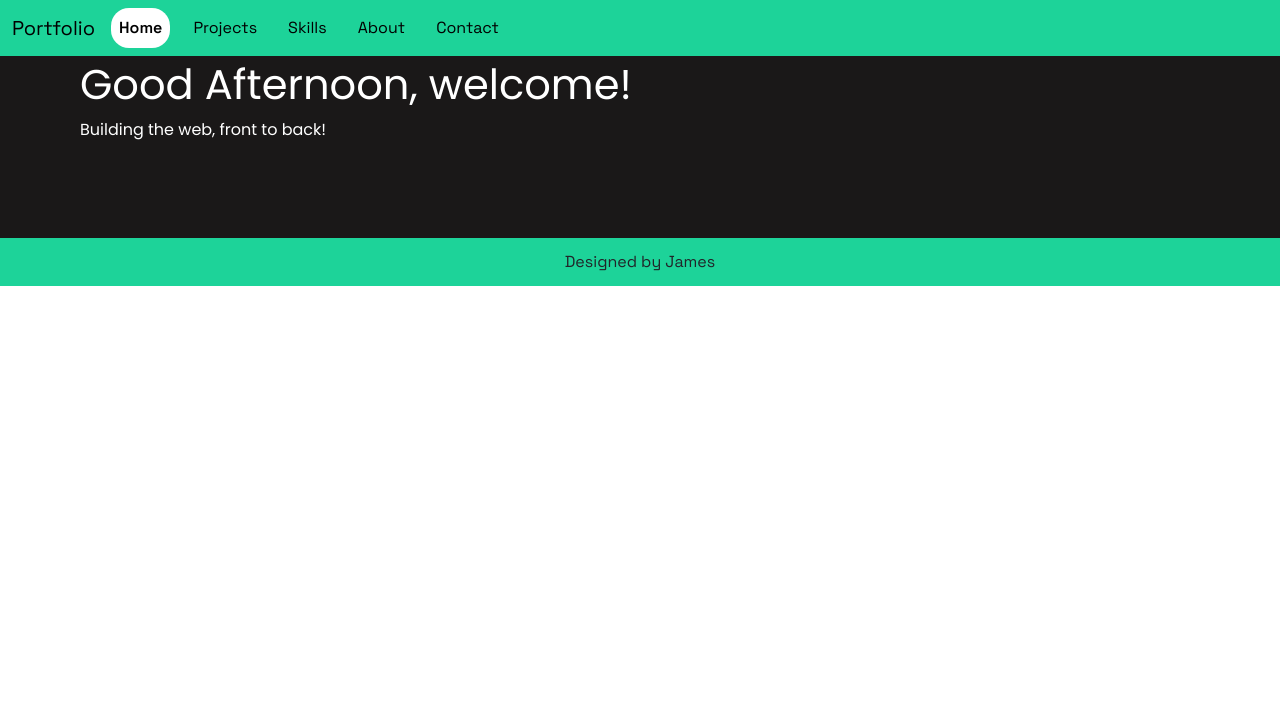
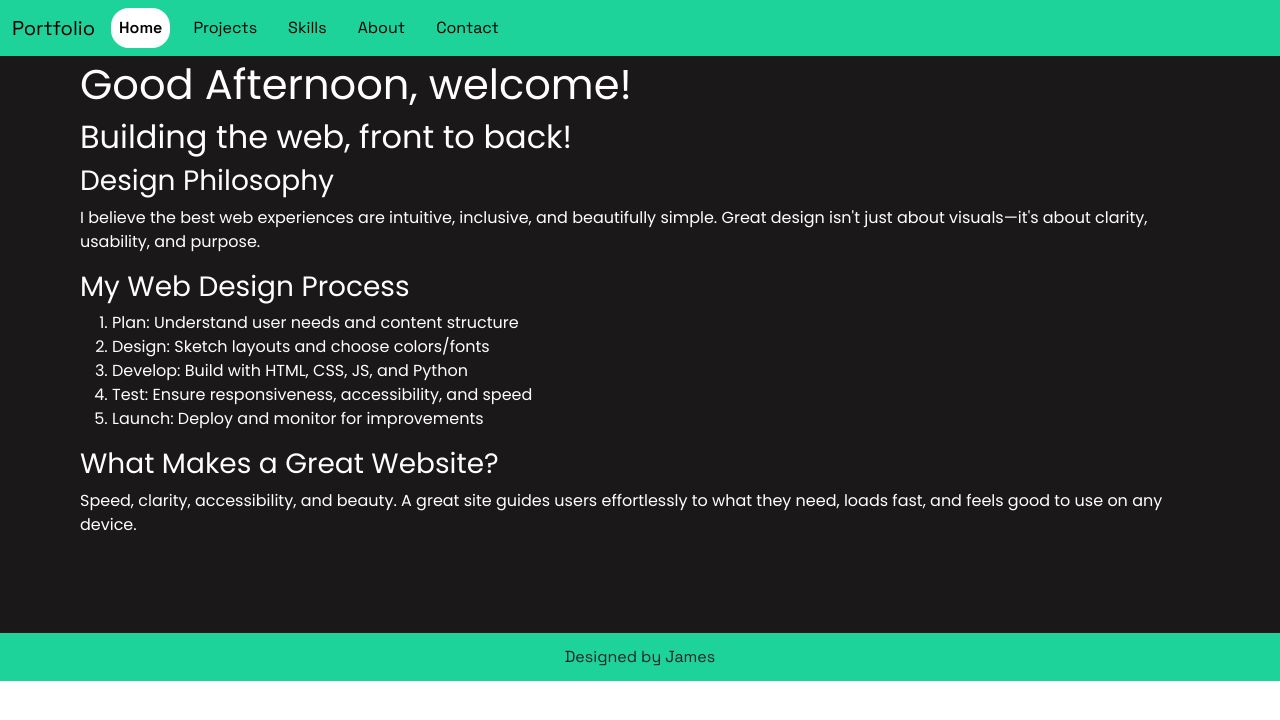
Before and after one commit to james-fitz86/portfolio, a Flask app: page / in a window 1280 px wide. Shown: the top 720 px of the page. Run offline with Flask 3, Linux system fonts and the light colour scheme.

Commit message:
added containers for CSS

```diff
--- a/templates/about.html
+++ b/templates/about.html
@@ -10,6 +10,7 @@
 
 {% block main %}
   <section id="main-content" role="main" aria-labelledby="about-heading">
+    <div class="content-container">
       <h1 id="about-heading" aria-labelledby="about-heading">About</h1>
       <p tabindex="0" aria-label="Introduction and course enrollment">
         After gaining valuable experience across several industries and roles, I
@@ -35,5 +36,6 @@
         project, or ensuring a feature is both functional and user-friendly. I'm
         excited to keep learning, keep building, and continue growing as a developer.
       </p>
+  </div>
   </section>
 {% endblock %}
--- a/templates/contact.html
+++ b/templates/contact.html
@@ -10,6 +10,7 @@
 {% block main %}
     <section id="main-content" role="main" aria-label="Contact form to get in touch with the developer">
         <h3>If you'd like to get in touch, please use the contact form below—I look forward to hearing from you.</h3>
+        <div class="content-container">
             <div class="container">
                 <div class="row justify-content-center">
                     <div class="col-md-8 col-lg-6">
@@ -41,6 +42,7 @@
                     </div>
                 </div>
             </div>
+        </div>
     </section>
 {% endblock %}
 
--- a/templates/index.html
+++ b/templates/index.html
@@ -8,6 +8,29 @@
 {% block title %}Home{% endblock %}
 
 {% block main %}
-        <h1 id="greeting-heading" aria-labelledby="greeting-heading">{{ greeting }}, welcome!</h1>
-        <p id="main-content" tabindex="0">Building the web, front to back!</p>
-     {% endblock %}
+        <div class="content-container">
+                <section>
+                <h1 id="greeting-heading" aria-labelledby="greeting-heading">{{ greeting }}, welcome!</h1>
+                <h2 id="main-content" tabindex="0">Building the web, front to back!</h2>
+        </section>
+
+        <section>
+                <h3>Design Philosophy</h3>
+                <p>I believe the best web experiences are intuitive, inclusive, and beautifully simple. Great design isn't just about visuals—it's about clarity, usability, and purpose.</p>
+              </section>
+              <section >
+                <h3>My Web Design Process</h3>
+                <ol>
+                  <li>Plan: Understand user needs and content structure</li>
+                  <li>Design: Sketch layouts and choose colors/fonts</li>
+                  <li>Develop: Build with HTML, CSS, JS, and Python</li>
+                  <li>Test: Ensure responsiveness, accessibility, and speed</li>
+                  <li>Launch: Deploy and monitor for improvements</li>
+                </ol>
+              </section>
+              <section>
+                <h3>What Makes a Great Website?</h3>
+                <p>Speed, clarity, accessibility, and beauty. A great site guides users effortlessly to what they need, loads fast, and feels good to use on any device.</p>
+              </section>
+        </div>
+{% endblock %}
--- a/templates/projects.html
+++ b/templates/projects.html
@@ -37,7 +37,7 @@
             </div>
           </form>
           <form action="{{ url_for('routes.likes', project_id=project.id) }}" method="POST">
-            <button type="submit" class="btn btn-like" aria-label="Like project {{ project.name }}">Like ❤️</button>
+            <button type="submit" class="btn btn-like like-button" aria-label="Like project {{ project.name }}">Like ❤️</button>
           </form>
         </div>
       {% endfor %}
--- a/templates/skills.html
+++ b/templates/skills.html
@@ -9,6 +9,7 @@
 
 {% block main %}
   <section id="main-content" role="main" aria-labelledby="skills-heading">
+    <div class="content-container">
       <h2 id="skills-heading" aria-labelledby="skills-heading">My Skills</h2>
       <p id="intro-paragraph" aria-describedby="intro-paragraph" tabindex="0">
         I have a solid foundation in web development, with proficiency in core
@@ -54,6 +55,7 @@
           </div>
         {% endfor %}
       </div>
+    </div>
   </section>
 {% endblock %}
 
```
Lines whose indentation alone changed are shown as unchanged.
